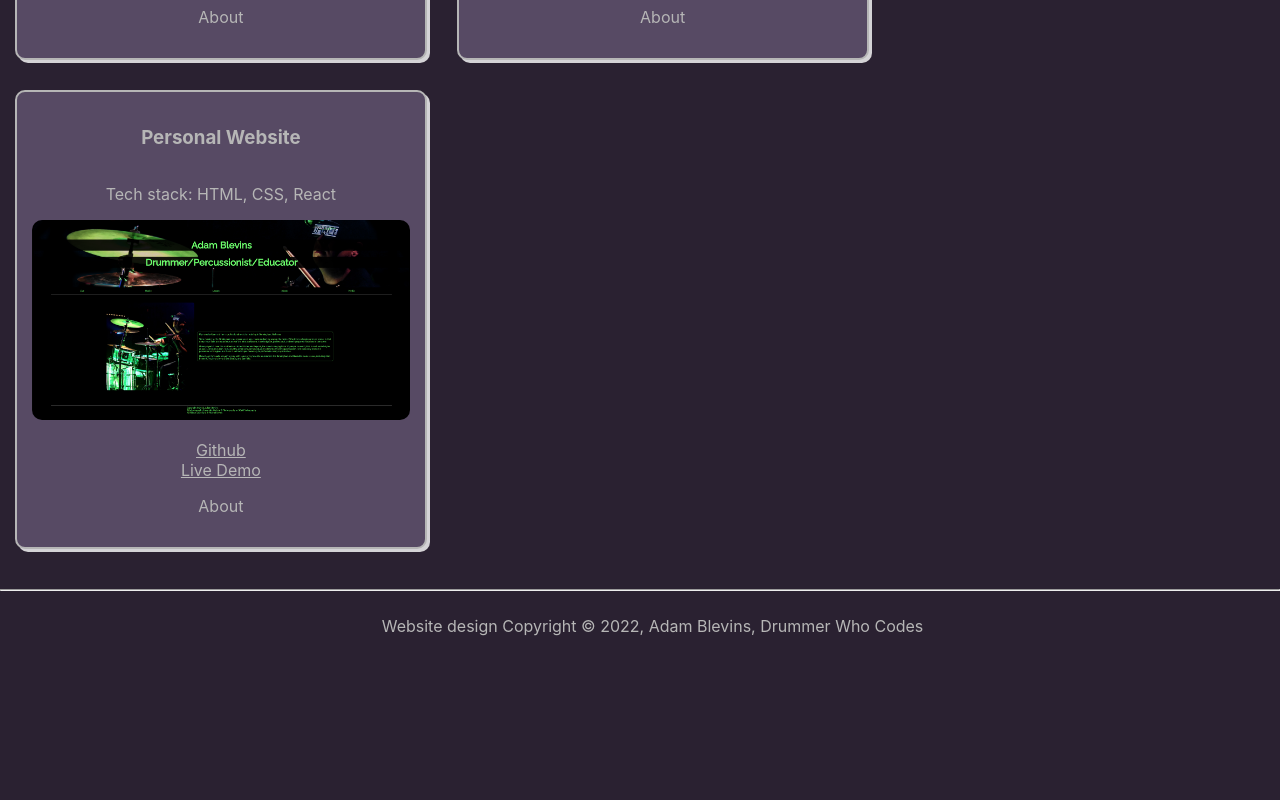
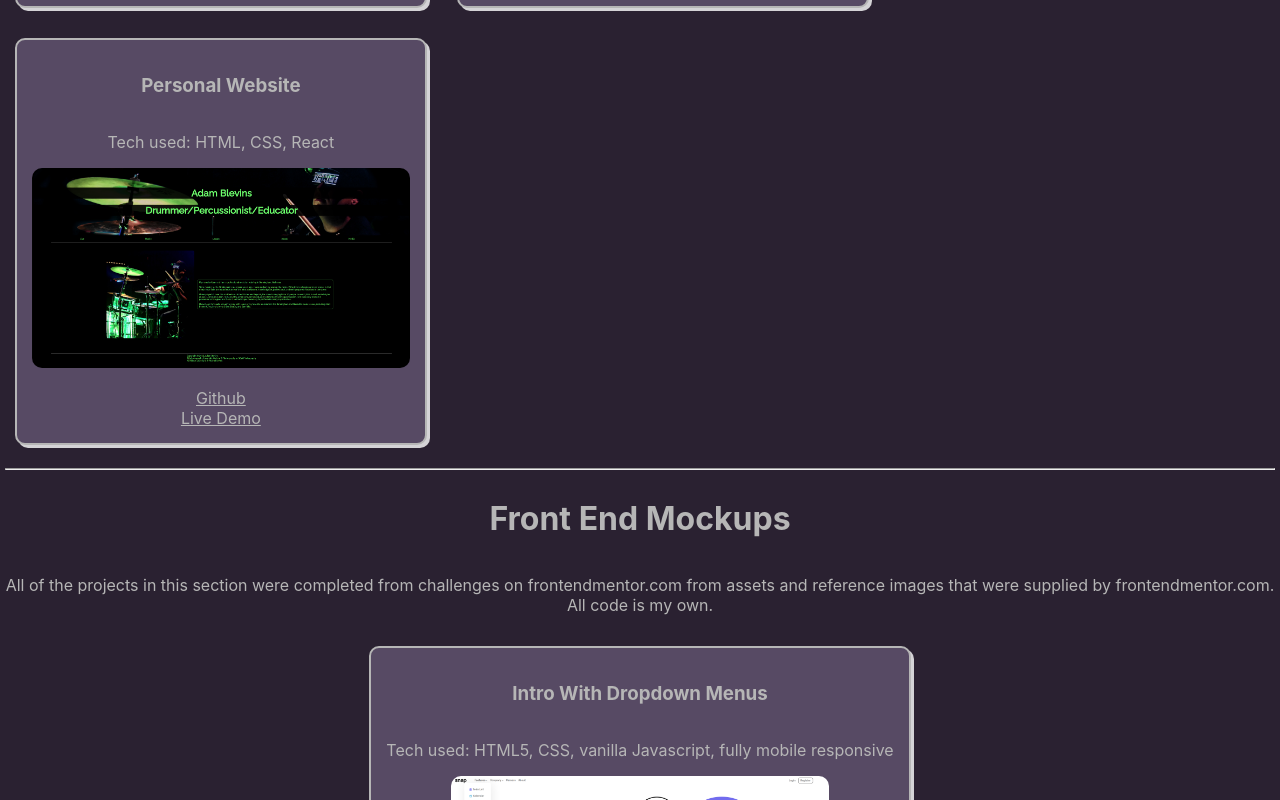
Before and after one commit to blevinspercussion/portfolio-site, a React (Create React App) app: page / in a window 1280 px wide. Shown: the part 940-1740 px from the top of the page. Before the commit the page ends 1601 px from the top, so only its background shows below. Built offline with nearby package versions, Linux system fonts and the light colour scheme; the HTML template or start-up script is replaced by a standard one.

Commit message:
Added Front End Mockups section to portfolio

```diff
--- a/src/App.js
+++ b/src/App.js
@@ -42,6 +42,29 @@ function App() {
     },
   ]
 
+  const mockups = [
+    // {
+    //   title: "Expenses Chart",
+    //   type: "Front End Mockup",
+    //   tech: "HTML5, CSS, React",
+    //   liveDemoUrl: "",
+    //   codeUrl: "",
+    //   imageUrl: "",
+    //   key: "expenseschart",
+    //   about: "",
+    // },
+    {
+      title: "Intro With Dropdown Menus",
+      type: "Front End Mockup",
+      tech: "HTML5, CSS, vanilla Javascript, fully mobile responsive",
+      liveDemoUrl: "https://blevinspercussion.github.io/frontendmentor-intro-section-with-dropdown-menus/",
+      codeUrl: "https://github.com/blevinspercussion/frontendmentor-intro-section-with-dropdown-menus",
+      imageUrl: "",
+      key: "introwithdropdown",
+      about: "",
+    },
+  ]
+
   return (
     <div className="App">
       <Header />
@@ -49,6 +72,7 @@ function App() {
       <Body />
       <Projects
         projects={projects}
+        mockups={mockups}
         />
       <Footer />
     </div>
--- a/src/components/Project.jsx
+++ b/src/components/Project.jsx
@@ -3,26 +3,25 @@ import './components.css';
 
 function Project ({ project }) {
 
-    const about = project.about;
+    // const about = project.about;
 
-    const clickHandler = (e) => {
-        console.log(e);
-        console.log(about);
-        const aboutSection = createElement(about);
-        const aboutDiv = document.getElementById('about-div');
-        aboutDiv.appendChild(aboutSection);
-    }
+    // const clickHandler = (e) => {
+    //     console.log(e);
+    //     console.log(about);
+    //     const aboutSection = createElement(about);
+    //     const aboutDiv = document.getElementById('about-div');
+    //     aboutDiv.appendChild(aboutSection);
+    // }
 
     return (
         <div className='project-card'>
             <h3>{project.title}</h3>
-            <p>Tech stack: {project.tech}</p>
+            <p>Tech used: {project.tech}</p>
             <img src={require("./img/" + project.key + ".png")}></img>
             <br />
             <a href={project.codeUrl}>Github</a>
             <a href={project.liveDemoUrl}>Live Demo</a>
             <div className='about-div'>
-                <p onClick={clickHandler}>About</p>
             </div>
         </div>
     )
--- a/src/components/Projects.jsx
+++ b/src/components/Projects.jsx
@@ -1,14 +1,25 @@
 import './components.css';
 import Project from './Project';
 
-function Projects ({ projects }) {
+function Projects ({ projects, mockups }) {
     return (
         <div id='projects-div'>
             <h1>Front End Projects</h1>
-            <div id='project-cards-div'>
+            <div className='project-cards-div'>
             {projects.map((project, index) => (
                 <Project key={project.key} project={project} />
             ))}
+            </div>
+            <hr />
+            <h1>Front End Mockups</h1>
+            <p>
+                All of the projects in this section were completed from challenges on frontendmentor.com from assets and reference images that were supplied
+                by frontendmentor.com. All code is my own.
+            </p>
+            <div id='project-cards-div'>
+                {mockups.map((project, index) => (
+                    <Project key={project.key} project={project} />
+                ))}
             </div>
         </div>
     )
--- a/src/components/components.css
+++ b/src/components/components.css
@@ -3,6 +3,10 @@
     --med-gray: rgb(182, 182, 182);
     --card-bg: rgb(87, 74, 100);
   }
+
+hr {
+    width: 99%;
+}
 
 .body-block {
     display: flex;
@@ -24,7 +28,7 @@
     justify-content: center;
 }
 
-#project-cards-div {
+.project-cards-div {
     display: flex;
     flex-wrap: wrap;
 }
```
Also changed, not shown: src/components/img/introwithdropdown.png (added).
